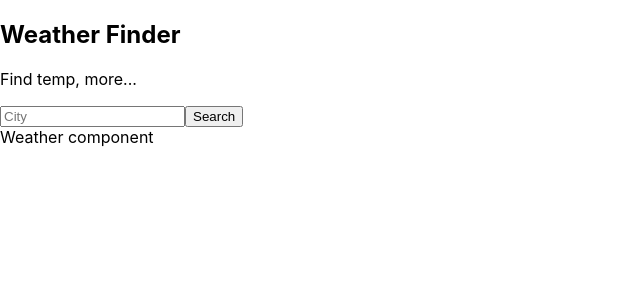
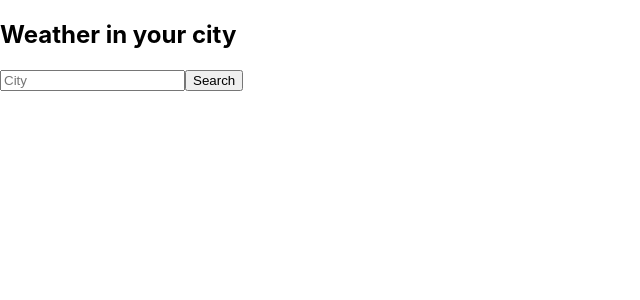
Before and after one commit to Raitvok/weather, a React (Create React App) app: page / in a window 1280 px wide. Shown: the top 300 px of the page, without its empty margins (0-640 px from the left). Built offline with nearby package versions, Linux system fonts and the light colour scheme.

Commit message:
after submit view state on display

```diff
--- a/src/App.js
+++ b/src/App.js
@@ -9,6 +9,13 @@ import './App.css';
 const API_KEY = "a006d87ff8a4eb3b5e480e9bf8cd5912";
 
 class App extends Component {
+    state = {
+        temp: undefined,
+        city: undefined,
+        humidity: undefined,
+        description: undefined,
+        error: undefined
+    };
     getWather = async (e) => {
         e.preventDefault();
         const city = e.target.elements.city.value;
@@ -17,15 +24,29 @@ class App extends Component {
 
         const data = await api_call.json();
         console.log(data);
-    }
-
+        this.setState({
+            temp: data.main.temp,
+            city: data.name,
+            humidity: data.main.humidity,
+            description: data.weather[0].description,
+            error: ""
+        })
+    };
 
     render() {
         return (
             <div>
                 <Header/>
-                <Form getWeather = {this.getWather} />
-                <Weather/>
+                <Form getWeather={this.getWather}/>
+                <Weather
+                    temp={this.state.temp}
+                    city={this.state.city}
+                    country={this.state.country}
+                    humidity={this.state.humidity}
+                    description={this.state.description}
+                    error={this.state.error}
+
+                />
             </div>
         );
     }
--- a/src/components/Header.js
+++ b/src/components/Header.js
@@ -4,8 +4,7 @@ class Header extends Component {
     render() {
         return (
             <div>
-                <h2>Weather Finder</h2>
-                <p>Find temp, more...</p>
+                <h2>Weather in your city</h2>
             </div>
         );
     }
--- a/src/components/Weather.js
+++ b/src/components/Weather.js
@@ -3,7 +3,12 @@ import React, {Component} from 'react';
 class Weather extends Component {
     render() {
         return (
-            <div>Weather component</div>
+            <div>
+                {this.props.city && <p>location:  {this.props.city}</p>}
+                {this.props.temp && <p>temerature:  {this.props.temp}</p>}
+                {this.props.humidity && <p>humidity: {this.props.humidity}</p>}
+                {this.props.description && <p>description: {this.props.description}</p>}
+            </div>
         )
     }
 }
```
